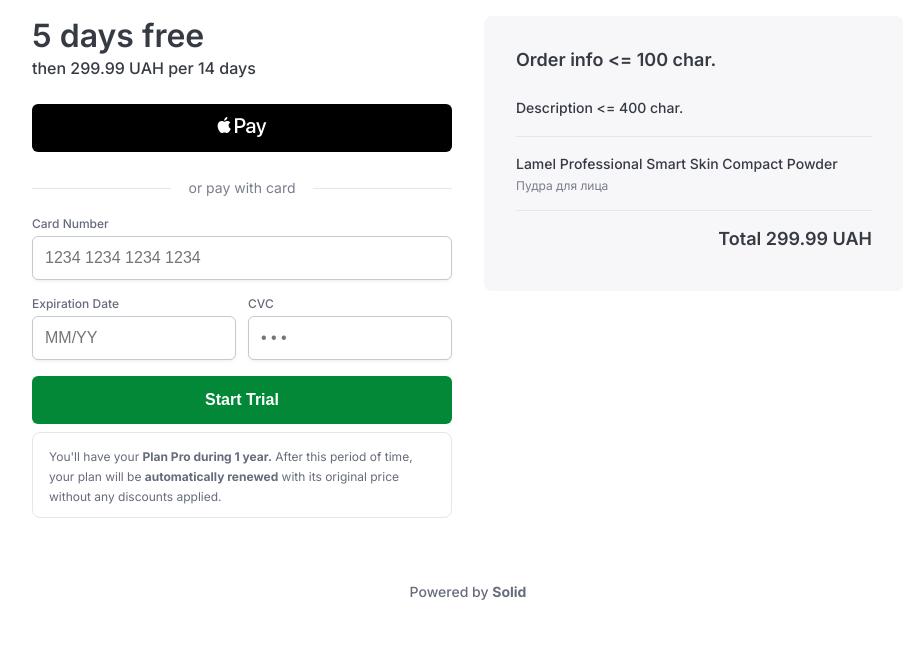
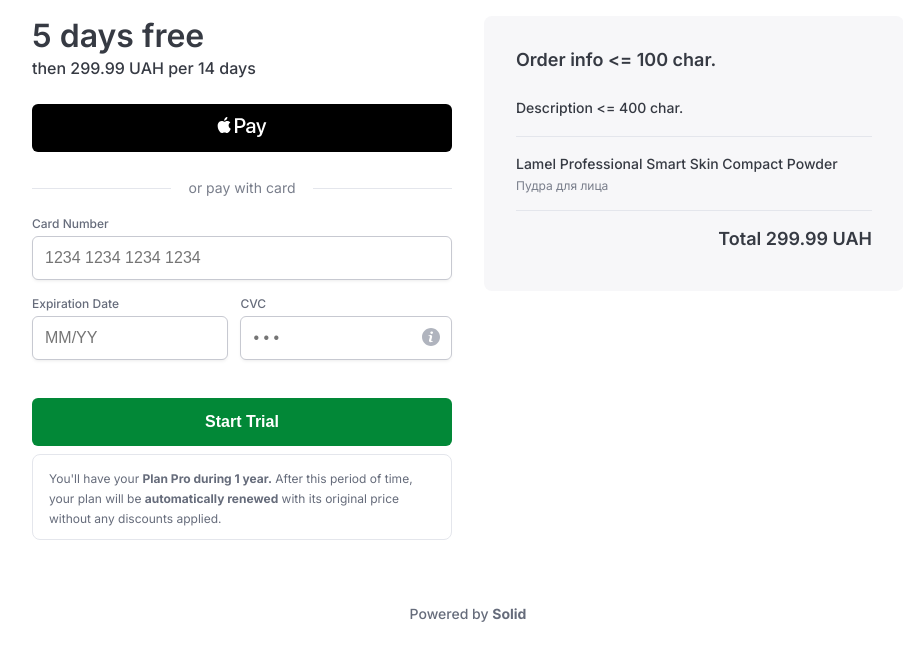
Before and after one commit to LonelyTrouvere/test-task, a React (Vite) app: page / in a window 1280 px wide. Shown: the top 660 px of the page, without its empty margins (172-1075 px from the left). Built offline with nearby package versions, Linux system fonts and the light colour scheme.

Commit message:
added svg to input

```diff
--- a/src/components/card-form/CardForm.tsx
+++ b/src/components/card-form/CardForm.tsx
@@ -4,6 +4,7 @@ import { SubmitHandler, useForm } from 'react-hook-form';
 import { FormInputs } from './type';
 import cardValidator from 'card-validator';
 import StartTrialButton from '../../utility-components/start-trial-button/StartTrialButton';
+import infoSvg from '../../assets/info.svg'
 
 // validates {number}{number}/{number}{number}
 const dateRegex = /^\d{2}\/\d{2}/
@@ -72,6 +73,7 @@ function CardForm() {
                     placeholder: '• • •',
                     error: errors.cvc?.message,
                     ...cvcRegister,
+                    svg: infoSvg
                 }}
                 ref={cvcRegister.ref}
             >
--- a/src/utility-components/input/Input.css
+++ b/src/utility-components/input/Input.css
@@ -11,3 +11,10 @@
     line-height: 24px;
     color: #666C7B;
 }
+
+.input-svg {
+    max-height: 18px;
+    position: relative;
+    bottom: 32px;
+    left: calc(100% - 30px);
+}
--- a/src/utility-components/input/Input.tsx
+++ b/src/utility-components/input/Input.tsx
@@ -3,10 +3,20 @@ import './Input.css'
 import { InputProps } from './type'
 
 const Input = forwardRef<HTMLInputElement, InputProps>((props, ref) => {
-    const { error } = props
-    return <input className='custom-input' {...props} ref={ref} style={{
-        borderColor: error ? 'red' : '#C7C9D1'
-    }}/>
+    const { error, svg } = props
+    return (
+    <div>
+        <input
+            className='custom-input'
+            style={{
+                borderColor: error ? 'red' : '#C7C9D1'
+            }}
+            ref={ref}
+            {...props}
+        />
+        { svg ? <img className='input-svg' src={svg}/> : <></> }
+    </div>
+    )
 })
 
 export default Input
--- a/src/utility-components/input/type.ts
+++ b/src/utility-components/input/type.ts
@@ -2,4 +2,5 @@ import { DetailedHTMLProps, InputHTMLAttributes } from "react"
 
 export type InputProps = DetailedHTMLProps<InputHTMLAttributes<HTMLInputElement>, HTMLInputElement> & {
     error?: string
+    svg?: string
 }
```
Also changed, not shown: src/assets/info.svg (added).
